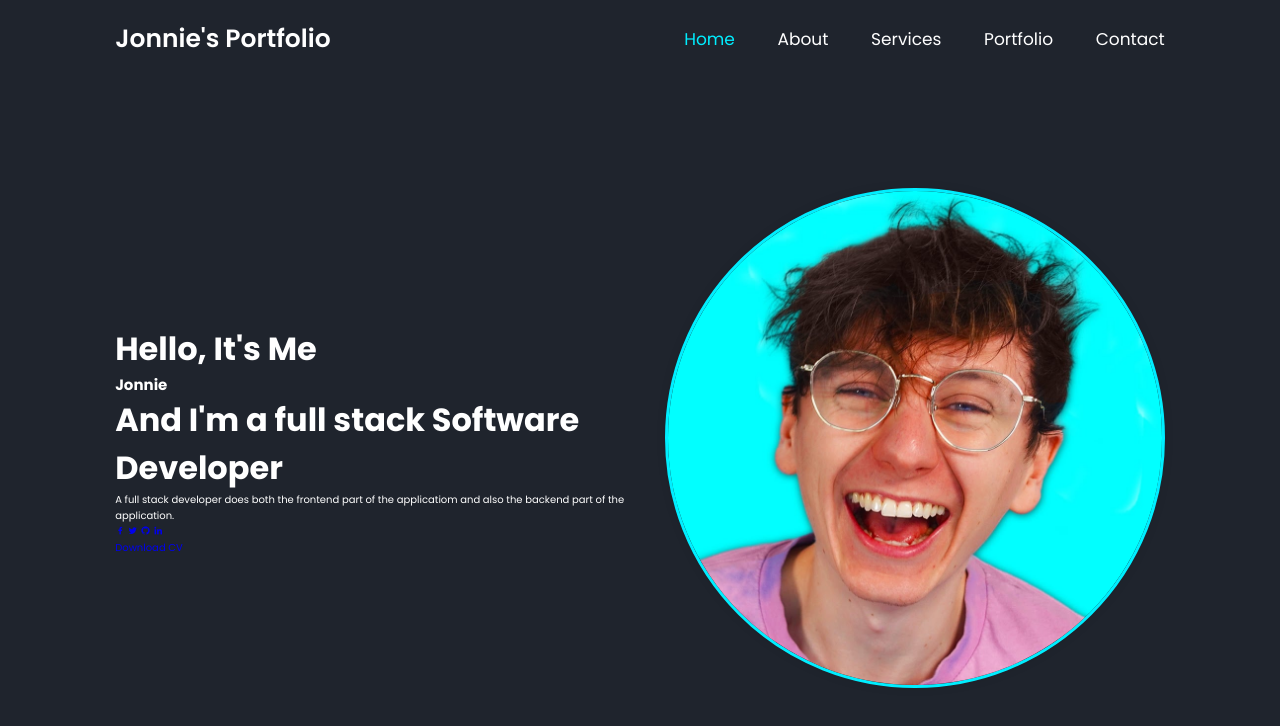
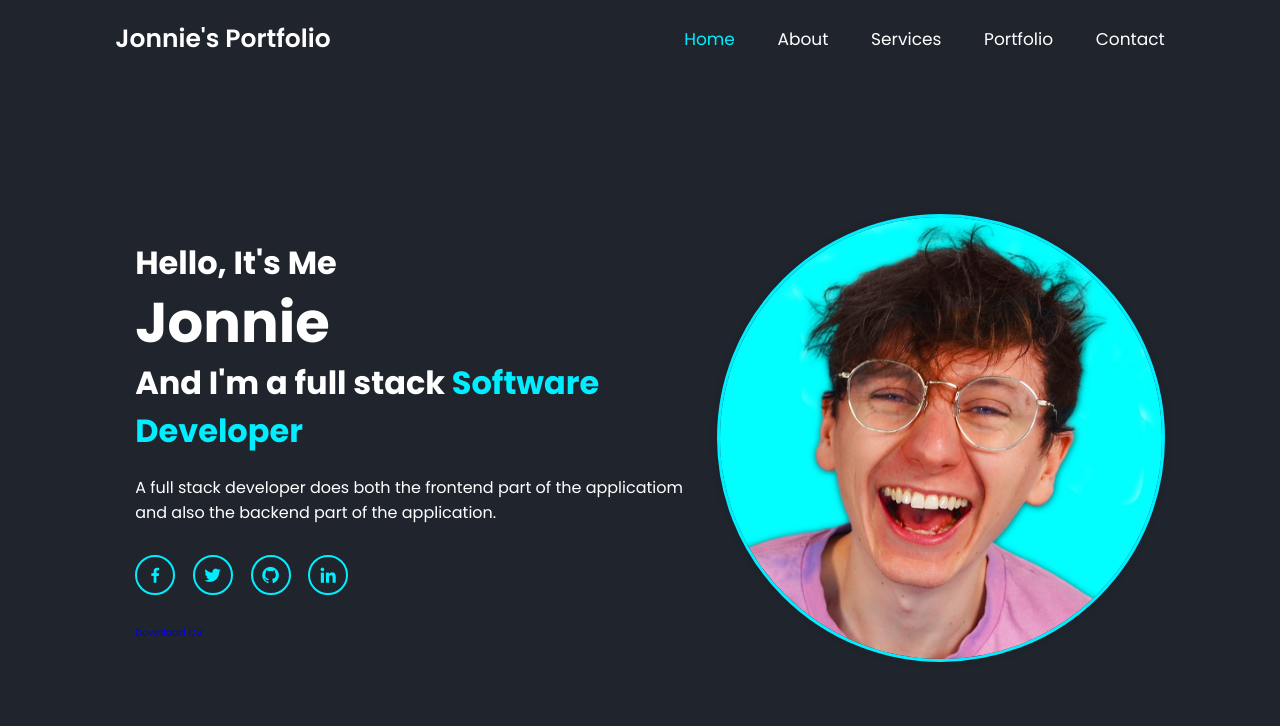
Before and after one commit to Jonnie254/personal-portifolio, a plain HTML site: page index.html in a window 1280 px wide. Drawn offline with nearby package versions, Linux system fonts and the light colour scheme; a script that the page names is missing.

Commit message:
updated  files

```diff
--- a/index.html
+++ b/index.html
@@ -27,7 +27,7 @@
             <div class="home-content">
                 <h3>Hello, It's Me</h3>
                 <h1>Jonnie</h1>
-                <h3>And I'm a full stack <span>Software Developer</span></h3>
+                <h3>And I'm a full stack <span class="span">Software Developer</span></h3>
                 <p>A full stack developer does both the frontend part of the applicatiom and also the
                     backend part of the application.
                 </p>
--- a/style.css
+++ b/style.css
@@ -60,19 +60,67 @@ section{
     color:var(--text-color);
     display:none;
 }
-.home{
-    display:flex;
-    justify-content: center;
-    align-items: center;
+
+.home {
+    display: flex; /* Use flex container to control layout */
+    justify-content: space-between; /* Space elements evenly */
+    align-items: center; /* Center items vertically */
 }
-.home-content h3{
-    font-size: 3.2rem;
-    font-weight:700;
+
+.home-content {
+    flex: 1; /* Take up remaining space */
+    padding: 20px; /* Add padding for spacing */
 }
-.home-img img{
-    width: 500px;
+
+.home-img {
+    flex: 0; /* Do not take up remaining space */
+    text-align: right; /* Align content to the right */
+}
+
+.home-img img {
+    width: 35vw;
     height: auto;
     border-radius: 50%;
     box-shadow: 0 0 10px rgba(0, 0, 0, 0.1);
     border: 3px solid #0ef;
 }
+
+.home-content h3 {
+    font-size: 3.2rem;
+    font-weight: 700;
+}
+.home-content h3:nth-of-type(2){
+    margin-bottom: 2rem;
+}
+.span{
+    color:var(--main-color);
+}
+.home-content h1 {
+    font-size: 5.6rem;
+    font-weight: 700;
+    line-height: 1.3;
+}
+
+.home-content p {
+    font-size: 1.6rem; /* Adjust font size for paragraphs */
+}
+
+.social-media a {
+    display: inline-flex;
+    justify-content: center;
+    align-items: center;
+    width: 4rem;
+    height: 4rem;
+    background: transparent;
+    border: 0.2rem solid var(--main-color);
+    border-radius: 50%;
+    font-size: 2rem;
+    color: var(--main-color);
+    margin:3rem 1.5rem 3rem 0;
+}
+.social-media a:hover{
+    background: var(--main-color);
+    color:var(--second-bg-color);
+    box-shadow: 0 0 1rem var(--main-color);
+    transition: .5s ease;
+}
```
